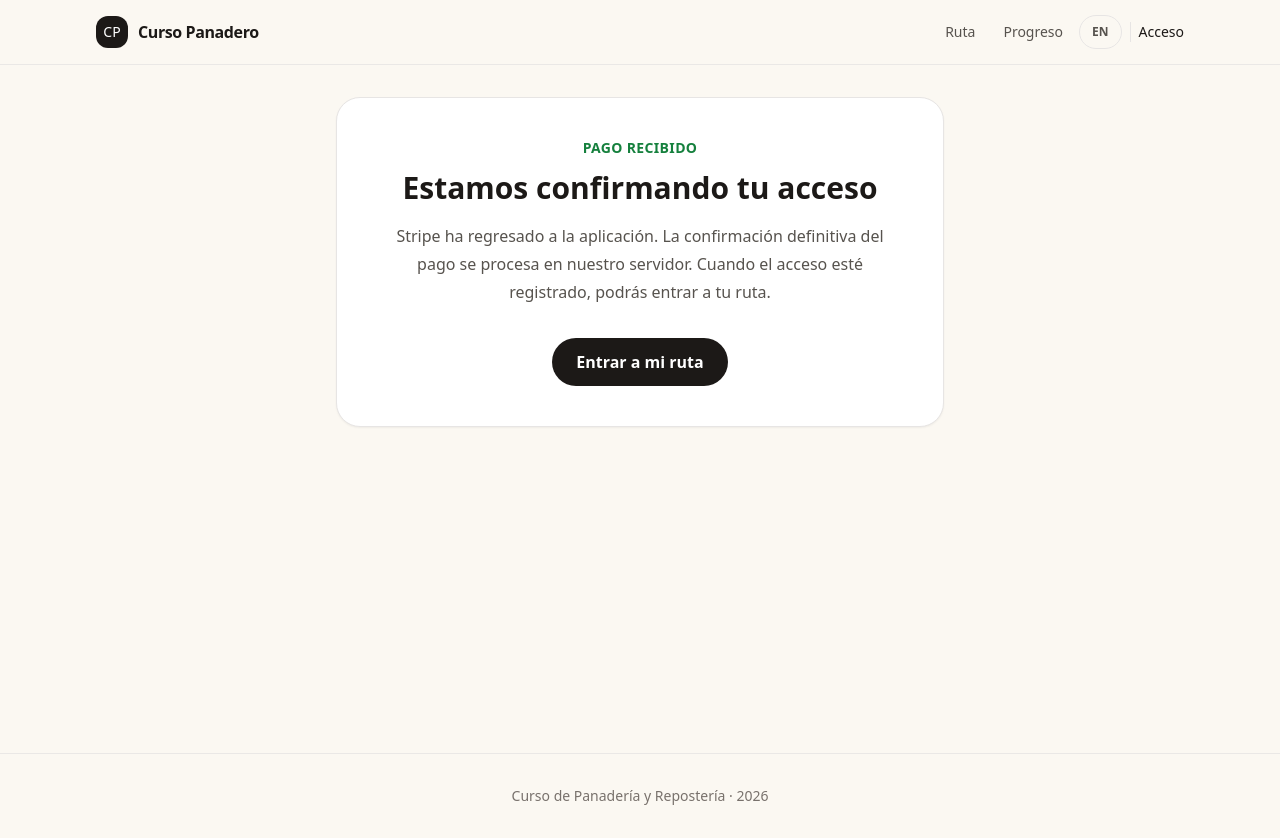
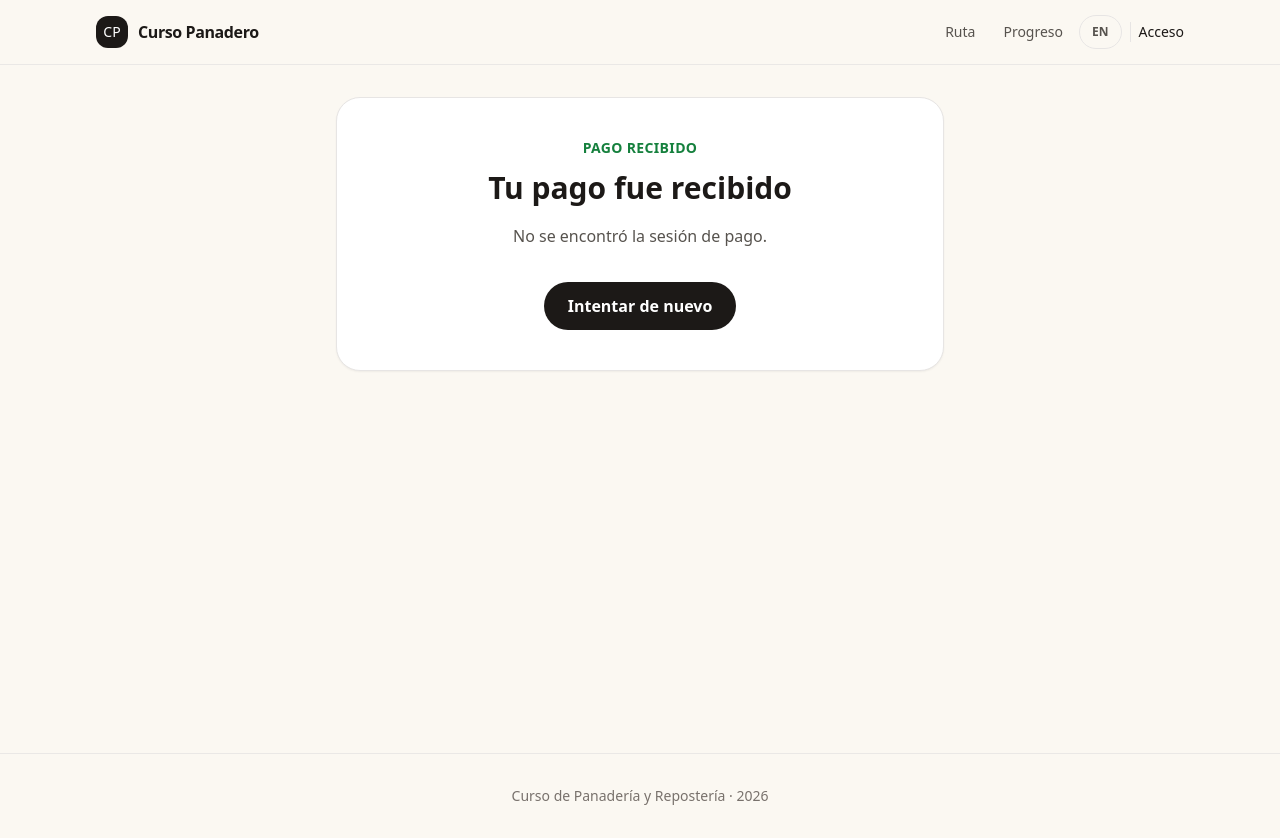
Before and after one commit to Drworm82/CursoPanadero, a Next.js app: page /pago-exitoso in a window 1280 px wide. Built offline with nearby package versions, Linux system fonts and the light colour scheme; no server answers.

Commit message:
fix(stripe): wait for access after checkout

```diff
--- a/pages/pago-exitoso.js
+++ b/pages/pago-exitoso.js
@@ -1,18 +1,116 @@
-import Link from 'next/link';
+import { useEffect, useState } from 'react';
+import { useRouter } from 'next/router';
 
 export default function PagoExitosoPage() {
+  const router = useRouter();
+  const [status, setStatus] = useState('checking');
+  const [message, setMessage] = useState('');
+
+  useEffect(() => {
+    if (!router.isReady) return;
+
+    const sessionId = typeof router.query.session_id === 'string'
+      ? router.query.session_id
+      : '';
+
+    if (!sessionId) {
+      setStatus('error');
+      setMessage('No se encontró la sesión de pago.');
+      return;
+    }
+
+    let cancelled = false;
+    let attempts = 0;
+
+    async function checkPayment() {
+      attempts += 1;
+
+      try {
+        const response = await fetch(
+          `/api/stripe/payment-status?session_id=${encodeURIComponent(sessionId)}`,
+          { cache: 'no-store' }
+        );
+        const data = await response.json();
+
+        if (cancelled) return;
+
+        if (response.ok && data.status === 'ready') {
+          window.location.replace('/ruta');
+          return;
+        }
+
+        if (!response.ok) {
+          throw new Error(data.error || 'No fue posible comprobar el pago.');
+        }
+
+        if (attempts < 15) {
+          window.setTimeout(checkPayment, 2000);
+          return;
+        }
+
+        setStatus('pending');
+        setMessage(
+          'El pago fue recibido, pero el registro del acceso todavía está terminando. Puedes actualizar esta página en unos segundos.'
+        );
+      } catch (error) {
+        if (cancelled) return;
+
+        if (attempts < 15) {
+          window.setTimeout(checkPayment, 2000);
+          return;
+        }
+
+        setStatus('error');
+        setMessage(error.message || 'No fue posible comprobar el estado del pago.');
+      }
+    }
+
+    checkPayment();
+
+    return () => {
+      cancelled = true;
+    };
+  }, [router.isReady, router.query.session_id]);
+
   return (
     <main className="mx-auto max-w-2xl p-8 text-center">
       <div className="rounded-3xl border border-stone-200 bg-white p-10 shadow-sm">
         <p className="text-sm font-semibold uppercase tracking-wide text-green-700">Pago recibido</p>
-        <h1 className="mt-3 text-3xl font-bold text-stone-900">Estamos confirmando tu acceso</h1>
+        <h1 className="mt-3 text-3xl font-bold text-stone-900">
+          {status === 'checking' ? 'Estamos confirmando tu acceso' : 'Tu pago fue recibido'}
+        </h1>
         <p className="mt-4 leading-7 text-stone-600">
-          Stripe ha regresado a la aplicación. La confirmación definitiva del pago se procesa en nuestro servidor.
-          Cuando el acceso esté registrado, podrás entrar a tu ruta.
+          {status === 'checking'
+            ? 'Estamos comprobando en el servidor que el pago haya quedado registrado y que tu acceso ya esté disponible.'
+            : message || 'Tu acceso ya está listo.'}
         </p>
-        <Link href="/ruta" className="mt-8 inline-flex rounded-full bg-stone-900 px-6 py-3 font-semibold text-white">
-          Entrar a mi ruta
-        </Link>
+
+        {status === 'checking' && (
+          <div className="mt-8 inline-flex items-center gap-3 rounded-full bg-stone-100 px-5 py-3 text-sm text-stone-700">
+            <span className="h-2 w-2 animate-pulse rounded-full bg-stone-700" />
+            Esperando confirmación...
+          </div>
+        )}
+
+        {status === 'pending' && (
+          <button
+            type="button"
+            onClick={() => window.location.reload()}
+            className="mt-8 rounded-full bg-stone-900 px-6 py-3 font-semibold text-white"
+          >
+            Comprobar de nuevo
+          </button>
+        )}
+
+        {status === 'error' && (
+          <button
+            type="button"
+            onClick={() => window.location.reload()}
+            className="mt-8 rounded-full bg-stone-900 px-6 py-3 font-semibold text-white"
+          >
+            Intentar de nuevo
+          </button>
+        )}
       </div>
     </main>
   );
```
